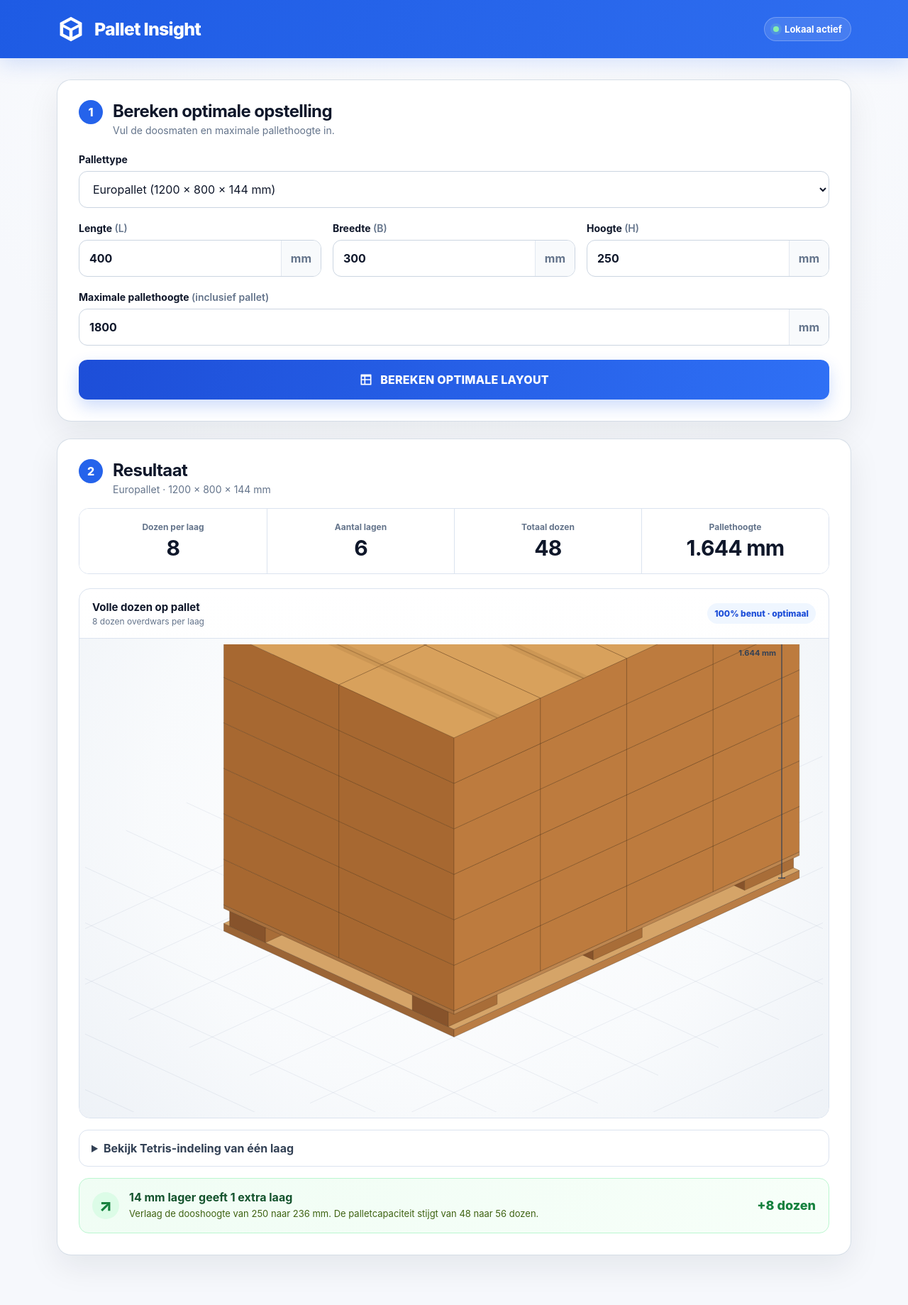
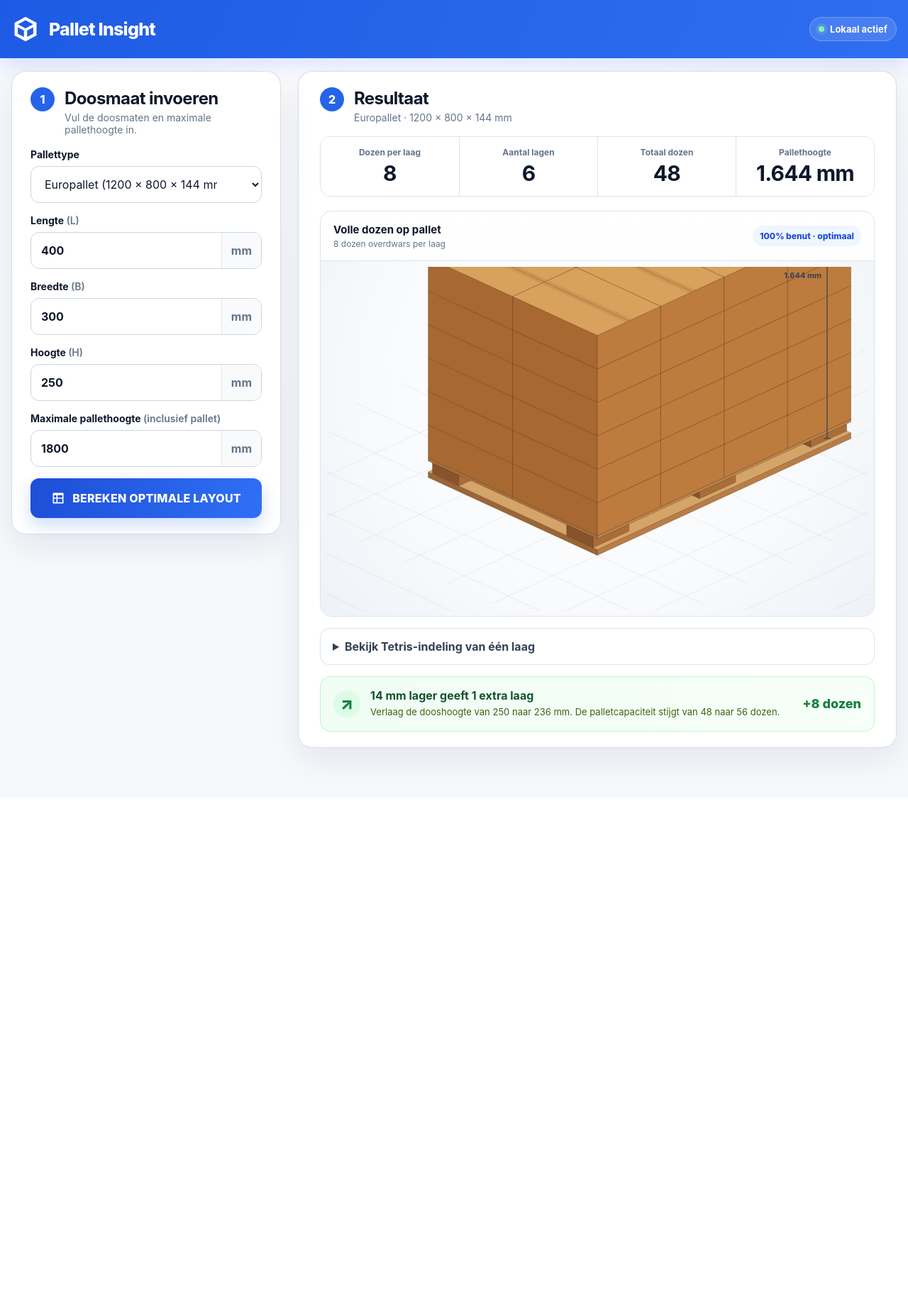
Before and after one commit to tommyvercettiseh/palletoptimizer, a FastAPI app: page / in a window 1280 px wide. Shown: the whole page at 71% size. After the commit the page ends 1089 px from the top, so only its background shows below. Run offline with FastAPI, Linux system fonts and the light colour scheme.

Commit message:
Add responsive side-by-side pallet workspace
Desktop input left and result right, responsive mobile fallback, realistic preview, version 0.5.0, and updated tests and Turbo Repo Hub metadata.

```diff
--- a/app/static/style.css
+++ b/app/static/style.css
@@ -20,14 +20,14 @@
 button, input, select { font: inherit; }
 
 .topbar { background: linear-gradient(115deg, #1e5be4, #2f6ef0); color: #fff; box-shadow: 0 8px 30px rgba(37, 99, 235, .18); }
-.topbar-inner { width: min(1120px, calc(100% - 32px)); height: 82px; margin: 0 auto; display: flex; align-items: center; justify-content: space-between; }
+.topbar-inner { width: min(1480px, calc(100% - 32px)); height: 82px; margin: 0 auto; display: flex; align-items: center; justify-content: space-between; }
 .brand { display: inline-flex; align-items: center; gap: 13px; color: inherit; text-decoration: none; font-size: 25px; font-weight: 800; letter-spacing: -.03em; }
 .brand-icon { width: 40px; height: 40px; display: grid; place-items: center; }
 .brand-icon svg { width: 100%; fill: #fff; }
 .local-pill { display: inline-flex; align-items: center; gap: 8px; padding: 8px 12px; border: 1px solid rgba(255,255,255,.25); border-radius: 999px; background: rgba(255,255,255,.12); font-size: 13px; font-weight: 700; }
 .local-pill i { width: 8px; height: 8px; border-radius: 50%; background: #86efac; box-shadow: 0 0 0 4px rgba(134,239,172,.17); }
 
-.page-shell { width: min(1120px, calc(100% - 32px)); margin: 30px auto 70px; display: grid; gap: 24px; }
+.page-shell { width: min(1480px, calc(100% - 32px)); margin: 30px auto 70px; display: grid; gap: 24px; align-items: start; }
 .card { background: rgba(255,255,255,.96); border: 1px solid rgba(203,213,225,.78); border-radius: 20px; box-shadow: var(--shadow); padding: 26px; }
 .section-heading { display: flex; align-items: flex-start; gap: 14px; margin-bottom: 24px; }
 .step { flex: 0 0 auto; width: 34px; height: 34px; display: grid; place-items: center; border-radius: 50%; background: var(--blue); color: white; font-weight: 800; }
@@ -52,6 +52,8 @@
 .primary-button svg { width: 20px; fill: currentColor; }
 .error-message { padding: 12px 14px; border-radius: 10px; background: #fff1f2; border: 1px solid #fecdd3; color: #be123c; font-weight: 650; }
 
+.result-card { min-width: 0; scroll-margin-top: 14px; }
+.result-card:focus { outline: none; }
 .result-heading { margin-bottom: 18px; }
 .metrics { display: grid; grid-template-columns: repeat(4, minmax(0,1fr)); border: 1px solid var(--line); border-radius: 14px; overflow: hidden; margin-bottom: 20px; }
 .metrics article { min-width: 0; padding: 18px 14px; text-align: center; background: #fff; }
@@ -65,9 +67,9 @@
 .visual-header strong { font-size: 15px; }
 .visual-header span { color: var(--muted); font-size: 12px; }
 .badge { flex: 0 0 auto; padding: 7px 10px; border-radius: 999px; background: var(--blue-soft); color: var(--blue-dark) !important; font-weight: 800; }
-.canvas-wrap { width: 100%; min-height: 490px; padding: 8px; background: radial-gradient(circle at 50% 34%, #fff 0, #f8fafc 62%, #eef2f7 100%); }
+.canvas-wrap { width: 100%; min-height: 450px; padding: 8px; background: radial-gradient(circle at 50% 34%, #fff 0, #f8fafc 62%, #eef2f7 100%); }
 canvas { display: block; width: 100%; height: 100%; }
-#palletCanvas { min-height: 470px; }
+#palletCanvas { min-height: 430px; }
 
 .layer-details { margin-top: 16px; border: 1px solid var(--line); border-radius: 13px; overflow: hidden; background: #fff; }
 .layer-details summary { padding: 15px 17px; cursor: pointer; font-weight: 750; color: #334155; list-style-position: inside; }
@@ -83,17 +85,34 @@
 .advice-card p { margin: 4px 0 0; color: #3f6212; font-size: 13px; line-height: 1.5; }
 .advice-gain { color: var(--green); font-size: 18px; font-weight: 850; white-space: nowrap; }
 
-@media (min-width: 900px) {
-    .input-card { padding: 28px 30px 30px; }
+@media (min-width: 1000px) {
+    .workspace-shell { grid-template-columns: minmax(320px, 380px) minmax(0, 1fr); }
+    .input-card { position: sticky; top: 24px; padding: 28px 26px 30px; }
+    .input-card form { gap: 16px; }
+    .input-card .dimension-grid { grid-template-columns: 1fr; gap: 16px; }
     .result-card { padding: 28px 30px 30px; }
 }
 
+@media (min-width: 1000px) and (max-height: 900px) {
+    .page-shell { margin-top: 18px; }
+    .card { padding-top: 22px; padding-bottom: 22px; }
+    .section-heading { margin-bottom: 18px; }
+    .metrics article { padding: 14px 10px; }
+    .canvas-wrap { min-height: 390px; }
+    #palletCanvas { min-height: 370px; }
+}
+
+@media (max-width: 999px) {
+    .workspace-shell { grid-template-columns: 1fr; }
+    .input-card { position: static; }
+}
+
 @media (max-width: 720px) {
-    .topbar-inner { width: min(100% - 24px, 1120px); height: 68px; }
+    .topbar-inner { width: min(100% - 24px, 1480px); height: 68px; }
     .brand { font-size: 21px; }
     .brand-icon { width: 34px; height: 34px; }
     .local-pill { display: none; }
-    .page-shell { width: min(100% - 20px, 1120px); margin-top: 16px; gap: 14px; }
+    .page-shell { width: min(100% - 20px, 1480px); margin-top: 16px; gap: 14px; }
     .card { padding: 18px 15px; border-radius: 16px; }
     .section-heading { gap: 10px; margin-bottom: 18px; }
     .step { width: 30px; height: 30px; }
--- a/app/templates/index.html
+++ b/app/templates/index.html
@@ -20,12 +20,12 @@
         </div>
     </header>
 
-    <main class="page-shell">
+    <main class="page-shell workspace-shell">
         <section class="card input-card">
             <div class="section-heading">
                 <span class="step">1</span>
                 <div>
-                    <h1>Bereken optimale opstelling</h1>
+                    <h1>Doosmaat invoeren</h1>
                     <p>Vul de doosmaten en maximale pallethoogte in.</p>
                 </div>
             </div>
@@ -68,7 +68,7 @@
             </form>
         </section>
 
-        <section class="card result-card" id="resultCard" aria-live="polite">
+        <section class="card result-card" id="resultCard" aria-live="polite" tabindex="-1">
             <div class="section-heading result-heading">
                 <span class="step">2</span>
                 <div>
--- a/turbo-project.json
+++ b/turbo-project.json
@@ -1,9 +1,9 @@
 {
   "name": "Pallet Optimizer",
   "slug": "palletoptimizer",
-  "version": "0.4.0",
+  "version": "0.5.0",
   "description": "Lokale webapp voor maximale Tetris-indeling van gelijke dozen op een pallet.",
-  "preview": "docs/preview-mobile.svg",
+  "preview": "docs/previews/latest.svg",
   "start_command": "Start Pallet Insight.bat",
   "default_port": 8000,
   "health_url": "http://127.0.0.1:8000/api/health"
```
Also changed, not shown: tests/test_api.py (+12 -0 lines), CHANGELOG.md, README.md, docs/previews/latest.svg (added), 1 other file.
